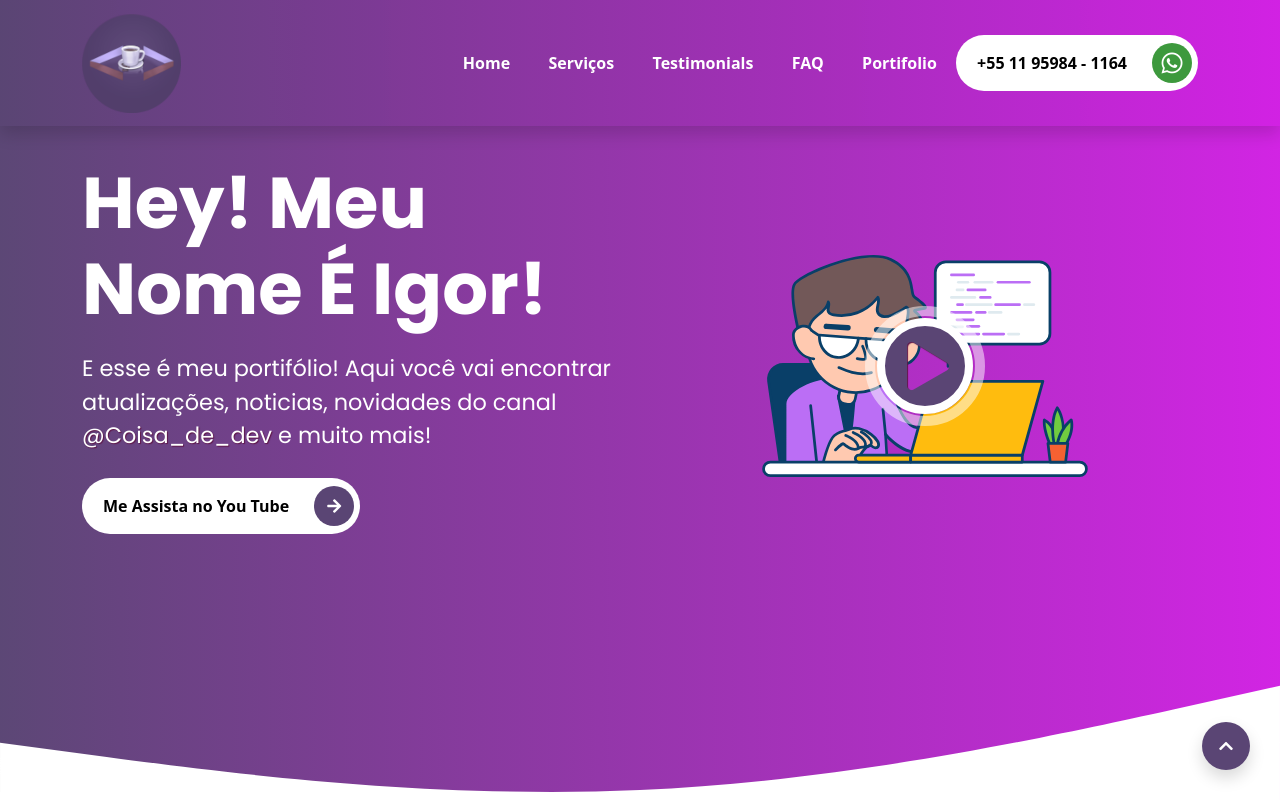
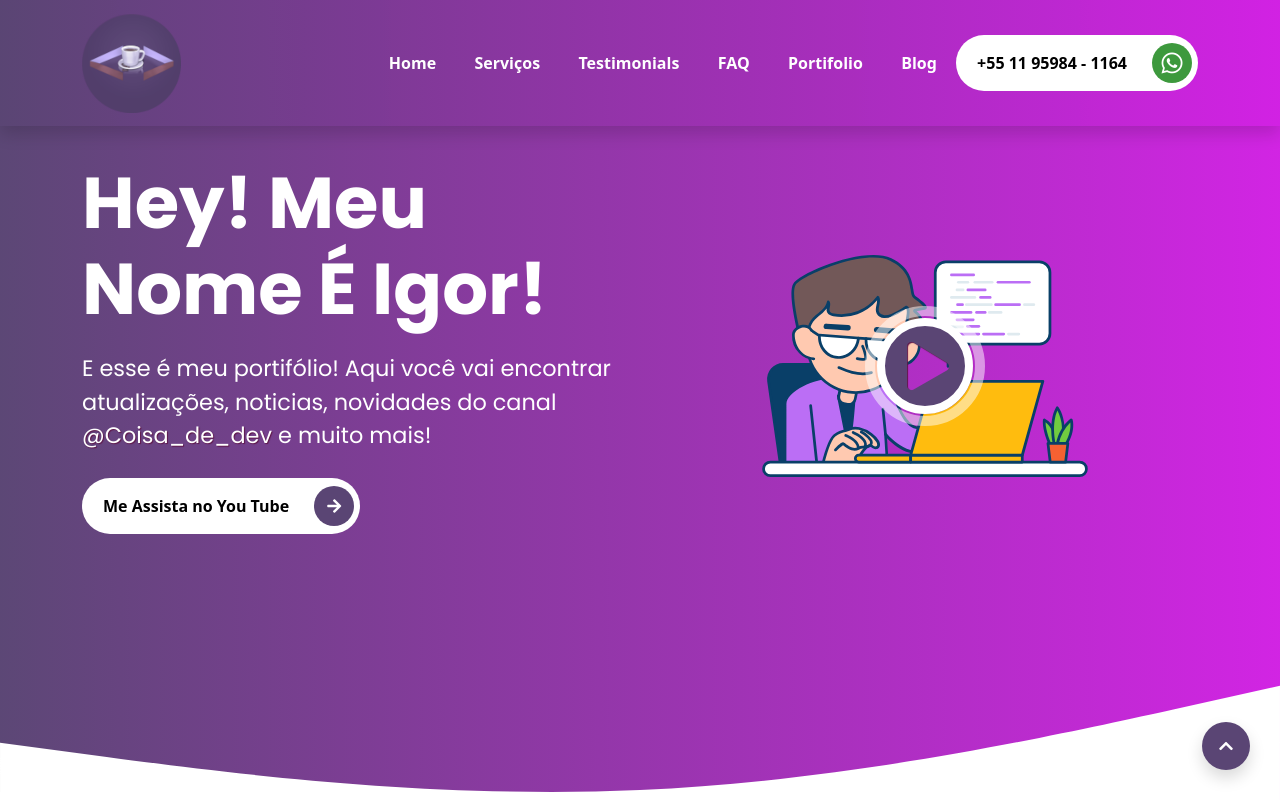
Before and after one commit to igorgbr/new-portfolio, a website: page index.html in a window 1280 px wide. Shown: the top 800 px of the page. Drawn offline with Linux system fonts and the light colour scheme.

Commit message:
blog inserido

```diff
--- a/index.html
+++ b/index.html
@@ -47,6 +47,9 @@
                     </li>
                     <li class="nav-item">
                         <a class="nav-link" href="#portfolio">Portifolio</a>
+                    </li>
+                    <li class="nav-item">
+                        <a class="nav-link" href="https://igorgiamoniano.medium.com/">Blog</a>
                     </li>
                     <!-- <li class="nav-item">
                         <a class="nav-link" href="#">Contact</a>
```
